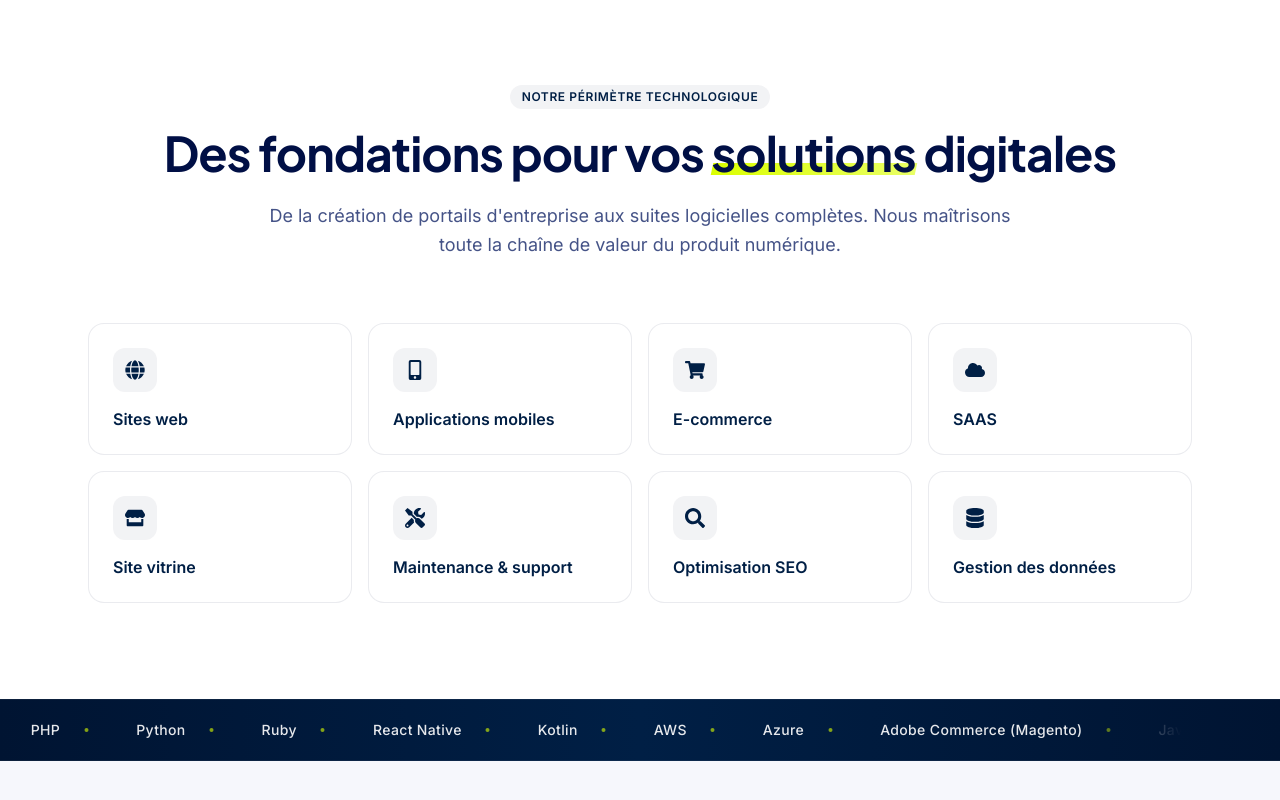
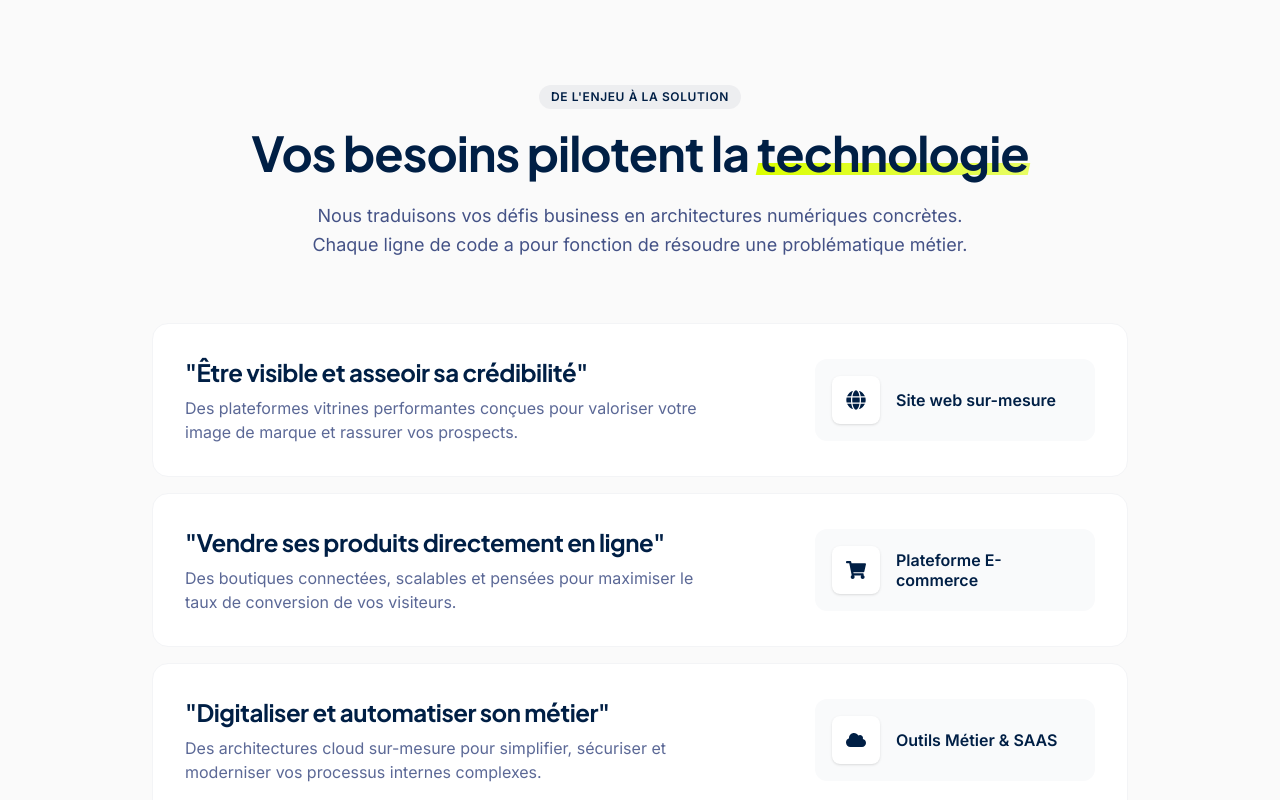
Before and after one commit to Lodgic-LLC/Landing-Website, a Next.js app: page / in a window 1280 px wide. Shown: the part 1600-2400 px from the top of the page. Built offline with nearby package versions, Linux system fonts and the light colour scheme; a web font is replaced by a local one.

Commit message:
fin nouveau design

```diff
--- a/src/components/pages/home/Process.tsx
+++ b/src/components/pages/home/Process.tsx
@@ -6,64 +6,111 @@ import {
   FaMobileAlt,
   FaShoppingCart,
   FaCloud,
+  FaSearch,
+  FaArrowRight,
   FaStore,
   FaTools,
-  FaSearch,
   FaDatabase,
 } from 'react-icons/fa'
 import type { IconType } from 'react-icons'
 
-interface Service {
-  name: string
+interface NeedSolution {
+  need: string
+  solution: string
+  description: string
   icon: IconType
 }
 
 export default function Process() {
-  const services: Service[] = [
-    { name: 'Sites web', icon: FaGlobe },
-    { name: 'Applications mobiles', icon: FaMobileAlt },
-    { name: 'E-commerce', icon: FaShoppingCart },
-    { name: 'SAAS', icon: FaCloud },
-    { name: 'Site vitrine', icon: FaStore },
-    { name: 'Maintenance & support', icon: FaTools },
-    { name: 'Optimisation SEO', icon: FaSearch },
-    { name: 'Gestion des données', icon: FaDatabase },
+  const mappings: NeedSolution[] = [
+    {
+      need: "Être visible et asseoir sa crédibilité",
+      solution: "Site web sur-mesure",
+      description: "Des plateformes vitrines performantes conçues pour valoriser votre image de marque et rassurer vos prospects.",
+      icon: FaGlobe
+    },
+    {
+      need: "Vendre ses produits directement en ligne",
+      solution: "Plateforme E-commerce",
+      description: "Des boutiques connectées, scalables et pensées pour maximiser le taux de conversion de vos visiteurs.",
+      icon: FaShoppingCart
+    },
+    {
+      need: "Digitaliser et automatiser son métier",
+      solution: "Outils Métier & SAAS",
+      description: "Des architectures cloud sur-mesure pour simplifier, sécuriser et moderniser vos processus internes complexes.",
+      icon: FaCloud
+    },
+    {
+      need: "Engager fidèlement son audience",
+      solution: "Application Mobile",
+      description: "Des expériences de poche, fluides et natives, pour rester au plus près des besoins quotidiens de vos utilisateurs.",
+      icon: FaMobileAlt
+    },
+    {
+      need: "Attirer un trafic qualifié et régulier",
+      solution: "Acquisition & SEO",
+      description: "Des fondations techniques solides pour dominer durablement les résultats des moteurs de recherche.",
+      icon: FaSearch
+    },
   ]
 
   return (
-    <section className="py-24 bg-white" id="devis">
-      <div className="container mx-auto px-6 max-w-6xl">
+    <section className="py-24 bg-[#FAFAFA]" id="solutions">
+      <div className="container mx-auto px-6 max-w-5xl">
         <div className="text-center mb-16">
           <span className="inline-block px-3 py-1 mb-5 rounded-full bg-[#001F45]/5 text-[#001F45] font-inter text-xs font-semibold uppercase tracking-wider">
-            Notre Périmètre Technologique
+            De l'enjeu à la solution
           </span>
-          <h2 className="text-3xl md:text-4xl lg:text-5xl font-sofia-bold text-[#000f45] mb-6 text-balance">
-            Des fondations pour vos{' '}
+          <h2 className="text-3xl md:text-4xl lg:text-5xl font-sofia-bold text-[#001F45] mb-6 text-balance">
+            Vos besoins pilotent la{' '}
             <span className="relative">
-              <span className="relative z-10">solutions</span>
+              <span className="relative z-10">technologie</span>
               <span className="absolute bottom-2 left-0 right-0 h-3 bg-gradient-to-r from-[#DBFF00] to-[#DBFF00]/60 transform -skew-x-12 z-0" />
-            </span>{' '}
-            digitales
+            </span>
           </h2>
-          <p className="text-base md:text-lg max-w-3xl mx-auto font-inter text-[#162869]/80 leading-relaxed">
-            De la création de portails d'entreprise aux suites logicielles complètes. Nous maîtrisons toute la chaîne de valeur du produit numérique.
+          <p className="text-base md:text-lg max-w-2xl mx-auto font-inter text-[#162869]/80 leading-relaxed">
+            Nous traduisons vos défis business en architectures numériques concrètes. Chaque ligne de code a pour fonction de résoudre une problématique métier.
           </p>
         </div>
 
-        <div className="grid grid-cols-2 md:grid-cols-3 lg:grid-cols-4 gap-4">
-          {services.map((service) => {
-            const Icon = service.icon
+        <div className="flex flex-col gap-4">
+          {mappings.map((item, idx) => {
+            const Icon = item.icon
             return (
               <div
-                key={service.name}
-                className="group relative flex flex-col items-start gap-4 p-6 rounded-2xl border border-gray-200/80 bg-white hover:border-[#001F45]/20 hover:shadow-soft transition-smooth cursor-pointer"
+                key={idx}
+                className="group relative bg-white rounded-2xl p-6 lg:p-8 flex flex-col md:flex-row items-start md:items-center justify-between gap-6 border border-gray-100 hover:border-[#DBFF00]/50 hover:shadow-[0_8px_30px_rgb(0,31,69,0.06)] transition-all duration-300 ease-out overflow-hidden"
               >
-                <div className="flex h-11 w-11 items-center justify-center rounded-xl bg-[#001F45]/5 text-[#001F45] group-hover:bg-[#DBFF00] group-hover:text-[#001F45] transition-smooth">
-                  <Icon className="h-5 w-5" aria-hidden />
+                {/* Ligne d'accentuation dynamique */}
+                <div className="absolute top-0 left-0 w-1.5 h-full rounded-l-2xl bg-[#001F45] scale-y-0 group-hover:scale-y-100 transition-transform duration-500 origin-bottom ease-out" />
+
+                {/* Bloc "Besoin" (Input) */}
+                <div className="flex-1 md:pr-10 relative z-10">
+                  <h3 className="text-xl md:text-2xl font-sofia-bold text-[#001F45] mb-2 group-hover:translate-x-2 transition-transform duration-300">
+                    "{item.need}"
+                  </h3>
+                  <p className="text-[#162869]/70 font-inter text-sm md:text-base group-hover:translate-x-2 transition-transform duration-300 delay-75">
+                    {item.description}
+                  </p>
                 </div>
-                <span className="font-inter font-semibold text-[#001F45] text-sm md:text-base leading-snug">
-                  {service.name}
-                </span>
+
+                {/* Transition / Bridge */}
+                <div className="hidden lg:flex shrink-0 items-center justify-center text-gray-200 group-hover:text-[#001F45] transition-colors duration-300">
+                  <FaArrowRight className="w-5 h-5 -translate-x-4 opacity-0 group-hover:translate-x-0 group-hover:opacity-100 transition-all duration-300 ease-out" />
+                </div>
+
+                {/* Bloc "Solution" (Output) */}
+                <div className="relative z-10 w-full lg:w-[280px] shrink-0">
+                  <div className="flex items-center gap-4 bg-gray-50 group-hover:bg-[#DBFF00]/10 rounded-xl p-4 transition-colors duration-300 border border-transparent group-hover:border-[#DBFF00]/20">
+                    <div className="flex items-center justify-center min-w-[3rem] h-12 rounded-lg bg-white text-[#001F45] shadow-sm group-hover:scale-105 transition-transform duration-300">
+                      <Icon className="w-5 h-5" />
+                    </div>
+                    <span className="font-inter font-semibold text-[#001F45] text-sm md:text-base leading-tight">
+                      {item.solution}
+                    </span>
+                  </div>
+                </div>
               </div>
             )
           })}
```
